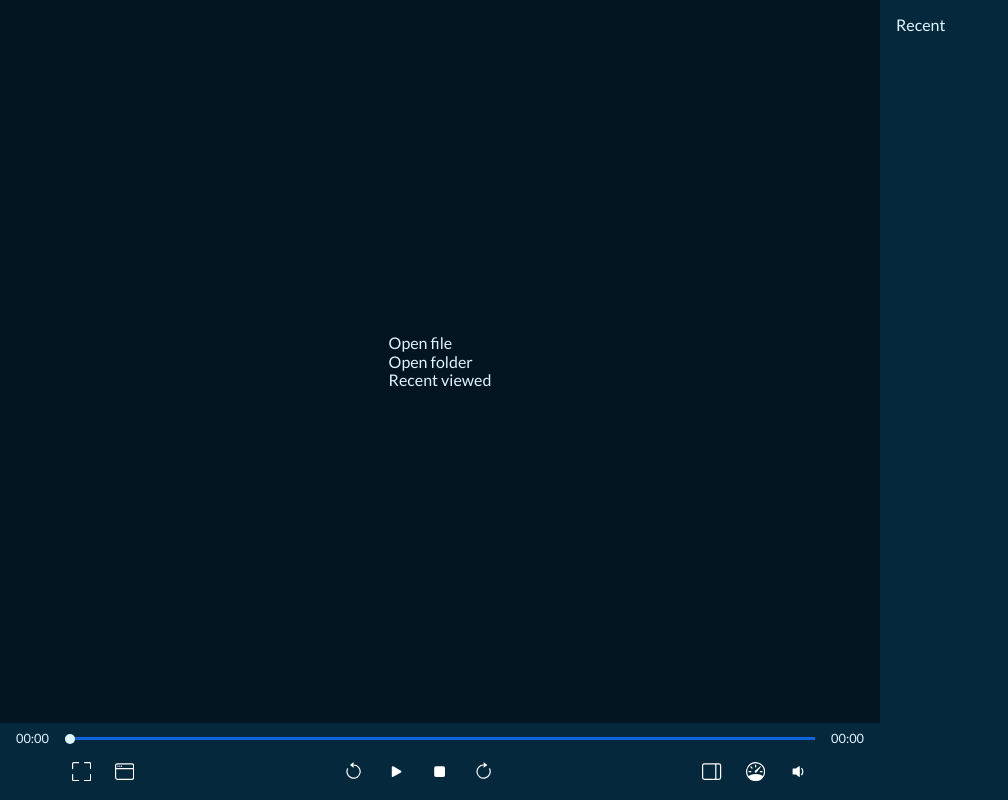
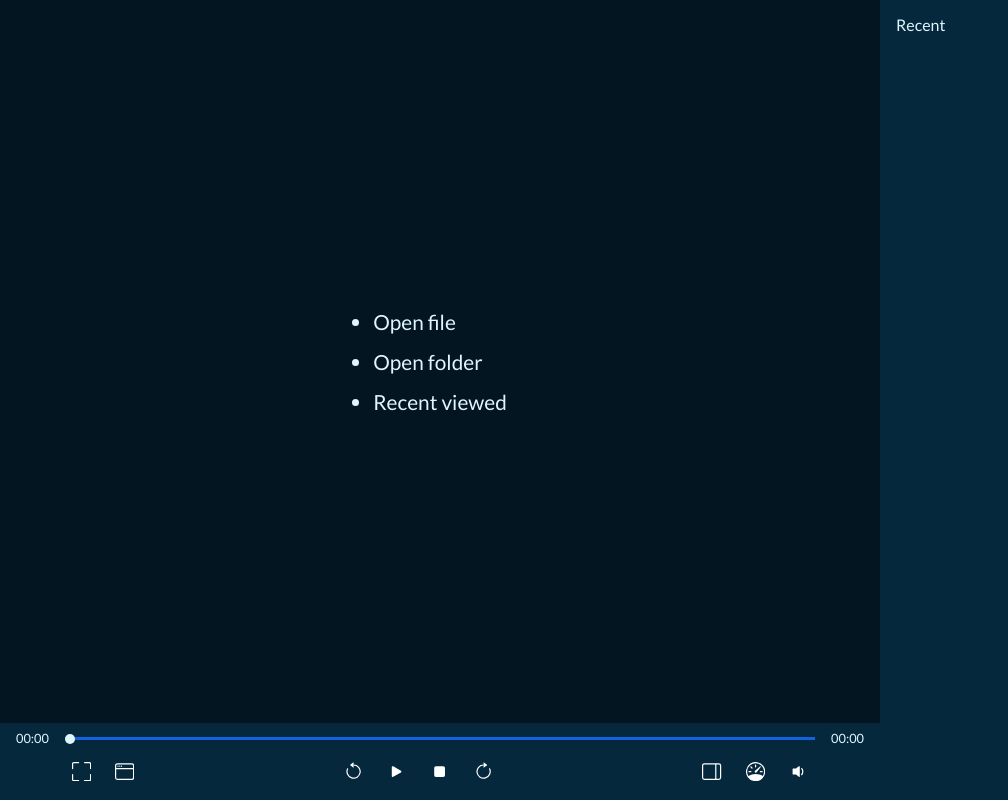
Before and after one commit to hassanEB1379/video-player, a React app: page / in a window 1280 px wide. Shown: the whole page, without its empty margins (0-1008 px from the left). Built offline with nearby package versions, Linux system fonts and the light colour scheme.

Commit message:
add styles to start menu

```diff
--- a/src/components/VideoPlayer/StartMenu.tsx
+++ b/src/components/VideoPlayer/StartMenu.tsx
@@ -11,9 +11,8 @@ const StartMenu = ({onSelectFile}: Props) => {
         <div className={styles.startMenu}>
             <ul>
                 <li>
-                    Open{' '}
                     <FilePicker
-                        label='file'
+                        label='Open file'
                         onChange={onSelectFile}
                     />
                 </li>
--- a/src/styles/video-player.module.css
+++ b/src/styles/video-player.module.css
@@ -60,6 +60,13 @@
     display: flex;
     align-items: center;
     justify-content: center;
+    font-size: 1.3rem;
+}
+
+.startMenu > ul > li {
+    padding: .5rem 0;
+    cursor: pointer;
+    list-style-type: disc;
 }
 
 .controlsContainer {
```
